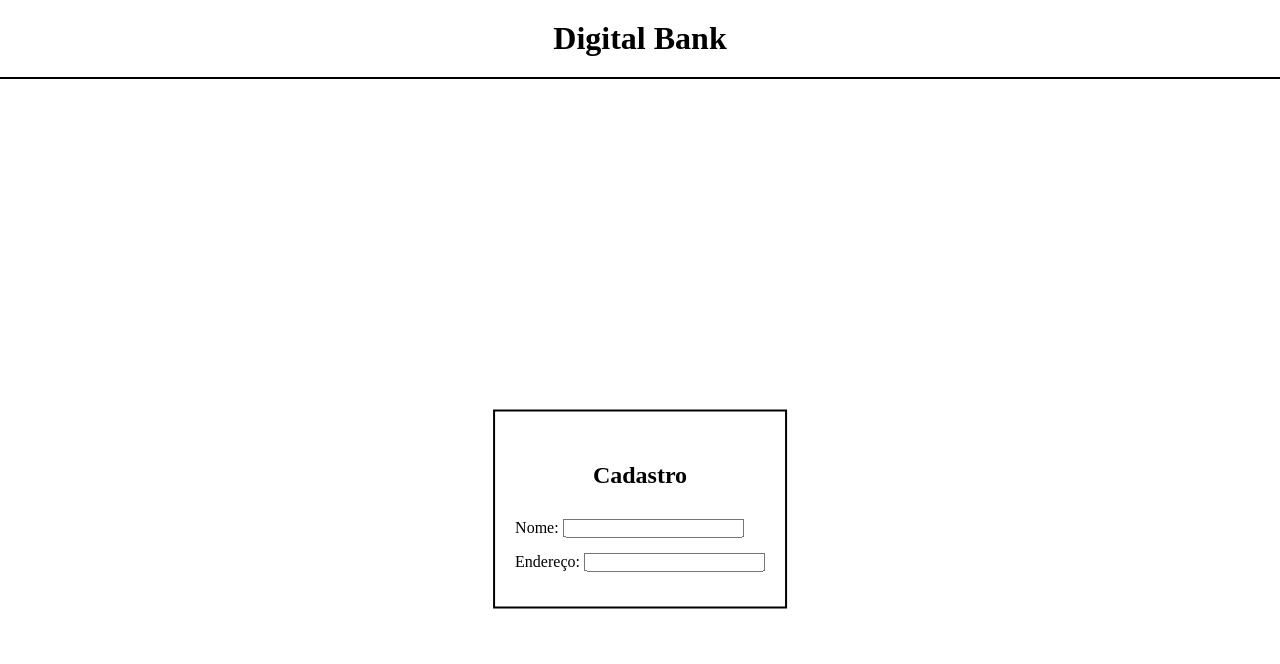
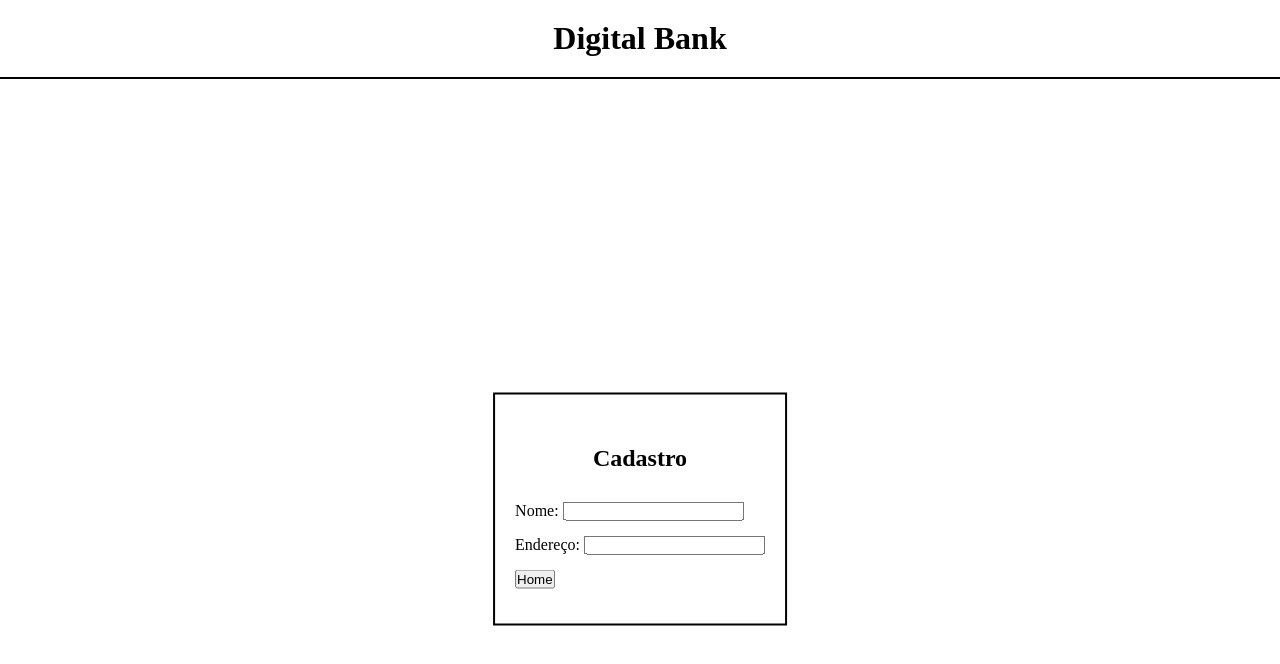
Before and after one commit to josiasfelipe/digital-bank-project, a plain HTML site: page cadastro.html in a window 1280 px wide. Drawn offline with Linux system fonts and the light colour scheme.

Commit message:
Update-cadastro
Adicionei botão de home para do index.

```diff
--- a/cadastro.html
+++ b/cadastro.html
@@ -20,6 +20,11 @@
         <p>
             Endereço: <input type="text" name="endereço" id="endereço">
         </p>
+        <p>
+            <a href="index.html">
+                <input type="button" value="Home">
+            </a>
+        </p>
     </div>
     </main>
 </body>
```
